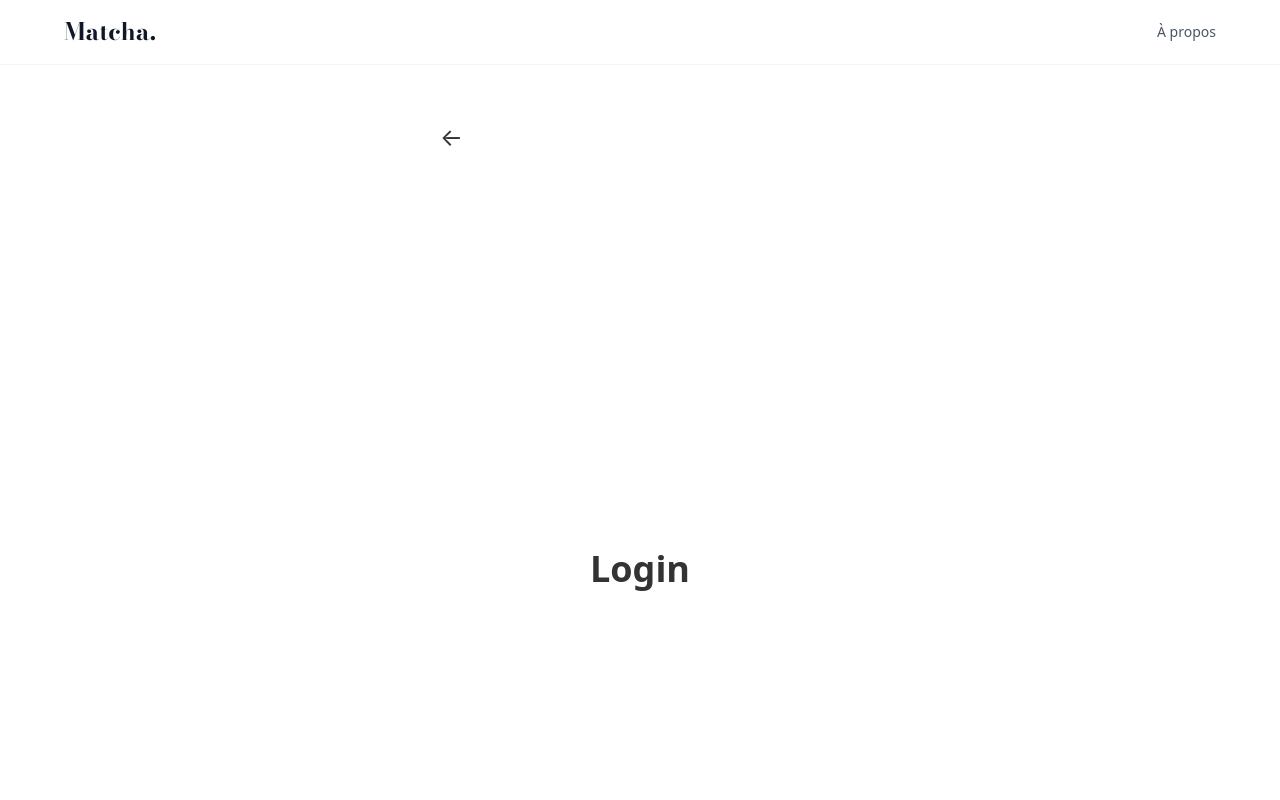
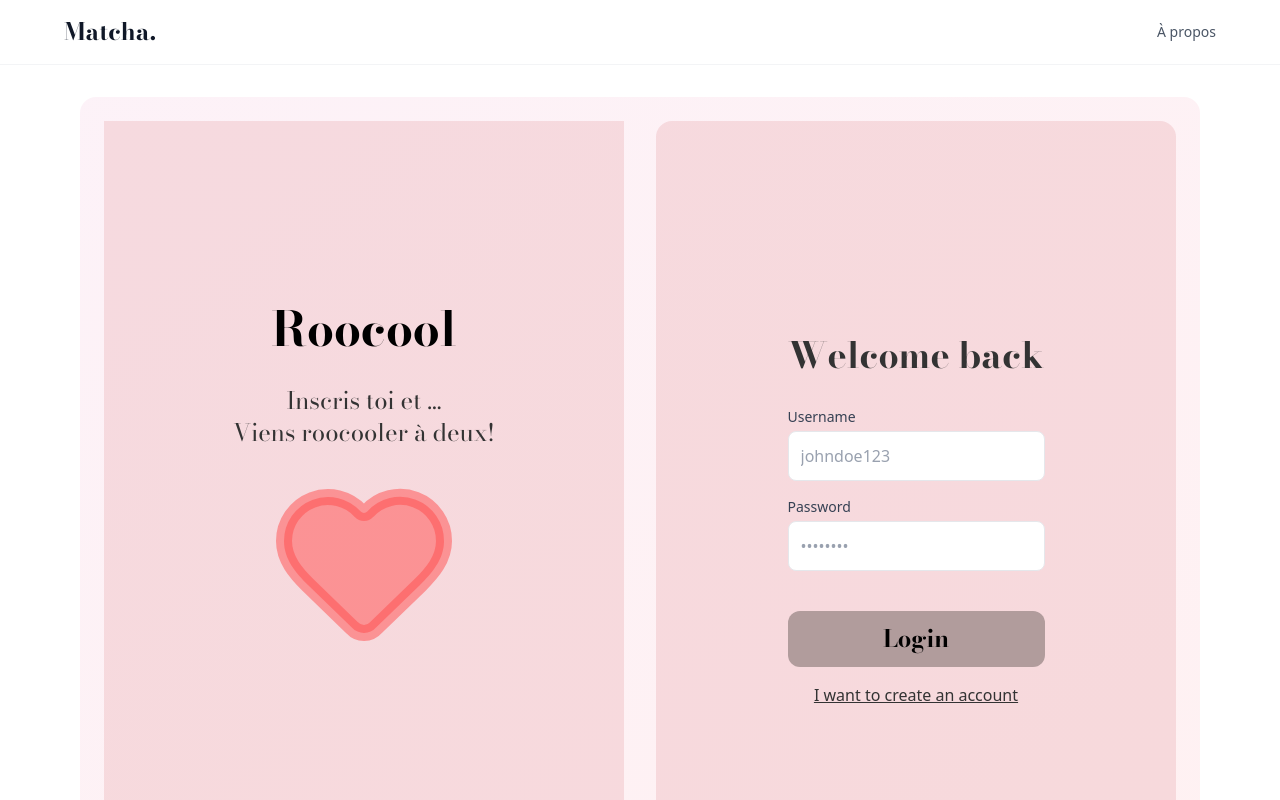
Before and after one commit to LexyRani/Matcha-42, a React (Vite) app in the folder frontend/: page /auth/login in a window 1280 px wide. Shown: the top 800 px of the page. Built offline with nearby package versions, Linux system fonts and the light colour scheme.

Commit message:
feature: change loginPage the homePage  and delete the arrow

```diff
--- a/frontend/src/pages/Home.tsx
+++ b/frontend/src/pages/Home.tsx
@@ -6,17 +6,24 @@ export function Home()
 {
     const navigate = useNavigate();
     return(
-        <div className="min-h-screen flex flex-col items-center justify-center bg-[#EBB3B8]/40 space-y-8 p-6">
+        <div className="flex flex-col md:flex-row md:gap-8 bg-linear-to-br  rounded-2xl p-6 from-pink-50 to-rose-50">
+            {/* Element de gauche */}
+            <div className="min-h-screen flex flex-col flex-1 items-center justify-center bg-[#EBB3B8]/40 space-y-8 p-6">
                 <div className="text-center space-y-2 mt-16">
+                    <h1 className="text-5xl font-bodoni font-bold text-black mb-8"> Bienvenue sur </h1>
                     <h1 className="text-5xl font-bodoni font-bold text-black mb-8"> Roocool </h1>
                 </div>
                 <div className="mb-8 animate-bounce" >
                     <Heart className="w-48 h-48 text-accent/50  fill-current"/>
                 </div>
-            <div className="w-full max-w-sm space-y-4 mt-12 ">
+            </div>
+            {/* Element de droite */}
+            <div className="flex flex-col flex-1 w-full min-h-screen items-center justify-center  bg-[#EBB3B8]/40 p-6">
+                <div className="space-y-8">
                     <Button label="Login" onClick={()=> navigate("auth/login")}/>
                     <Button label = "Sign up" onClick={()=> navigate("auth/register")}/>
                 </div>
             </div>
+        </div>
     );
 }
--- a/frontend/src/pages/auth/Login.tsx
+++ b/frontend/src/pages/auth/Login.tsx
@@ -1,15 +1,78 @@
-import { useNavigate } from "react-router-dom";
+    import { useNavigate, Link } from "react-router-dom";
+import { Button } from "../../components/ui/Button";
+import { Input } from "../../components/ui/Input";
+import React, { useState } from "react";
+import { Heart } from "lucide-react";
+import { loginSchema } from "../../utils/validation";
 
-export function Login()
-{
+export function Login() {
     const navigate = useNavigate();
+    const [formData, setFormData] = useState({
+        username: "",
+        password: "",
+    });
+
+    const handleChange = (e: React.ChangeEvent<HTMLInputElement>) => {
+        const { name, value } = e.target;
+        setFormData(prev => ({
+            ...prev,
+            [name]: value
+        }));
+    };
+
+    // État pour les erreurs globales
+    const [errors, setErrors] = useState<Record<string, string>>({});
+
+    const handleSubmit = async (e: React.SyntheticEvent) => {
+        e.preventDefault();
+        setErrors({});
+
+        // Validation spécifique Login
+        const result = loginSchema.safeParse(formData);
+        if (!result.success) {
+            const newErrors: Record<string, string> = {};
+            result.error.issues.forEach((issue) => {
+                const field = issue.path[0] as string;
+                newErrors[field] = issue.message;
+            });
+            setErrors(newErrors);
+            return;
+        }
+
+        // TODO: Appel API /api/auth/login + gestion token
+        console.log("Login avec :", formData);
+    };
     return(
-        <div className="min-h-screen flex flex-col p-6 max-w-md mx-auto">
-            <button onClick={() => navigate(-1)} className="mb-8 text-2xl self-start">←</button>
-            <div className="min-h-screen flex flex-col items-center justify-center p-4">
-            <h1 className="text-4xl font-bold mb-8"> Login </h1>
-                <div className="w-full max-w-sm space-y-4">
+        <div className="flex flex-col md:flex-row md:gap-8 bg-linear-to-br  rounded-2xl p-6 from-pink-50 to-rose-50">
+            {/* Element Gauche */}
+            <div className="hidden md:flex md:flex-col md:flex-1 md:min-h-screen md:items-center md:justify-center md:bg-[#EBB3B8]/40 md:p-16 md:space-y-16">
+                {/* Titre Roocol */}
+                <div className="text-center">
+                    <h1 className="text-5xl font-bodoni font-bold text-black mb-8"> Roocool </h1>
+                    <h2 className="text-2xl font-bodoni text-mist-700">Inscris toi et ... </h2>
+                    <h2 className="text-2xl font-bodoni text-mist-700">Viens roocooler à deux! </h2>
                 </div>
+                {/*  Ceur sautant */}
+                <div className="mb-8 animate-bounce" >
+                    <Heart className="w-48 h-48 text-accent/50  fill-current"/>
+                </div>
+            </div>
+            {/* Element Droite */}
+            <div className="w-full flex flex-col md:flex-1 md:min-h-screen min-h-screen items-center justify-center md:p-16 p-2 bg-[#EBB3B8]/40 rounded-2xl">
+                <h1 className="text-4xl font-bodoni font-bold mb-8"> Welcome back </h1>
+                <form className="space-y-4" onSubmit={handleSubmit} noValidate>
+                {/* Username & Email */}
+                    <Input label="Username" name="username" value={formData.username} onChange={handleChange} error={errors.username} placeholder="johndoe123" type="text"/>
+                {/* Mots de passe */}
+                    <Input label="Password" name="password" value={formData.password} onChange={handleChange} error={errors.password} placeholder="••••••••" type="password"/>
+                {/* Bouton Submit */}
+                <div className="pt-6">
+                    <Button label="Login" type="submit" />
+                </div>
+                <div className="underline decoration-solid text-center">
+                    <a href="./register">I want to create an account</a>
+                </div>
+                </form>
             </div>
         </div>
     );
--- a/frontend/src/pages/auth/Register.tsx
+++ b/frontend/src/pages/auth/Register.tsx
@@ -1,23 +1,18 @@
-import { useNavigate } from "react-router-dom";
 import { Button } from "../../components/ui/Button";
 import { Input } from "../../components/ui/Input";
 import React,{ useState } from "react";
-import {ArrowLeft} from 'lucide-react'
 import { Heart } from "lucide-react";
 import { registerSchema } from "../../utils/validation"
 
-
 export function Register()
 {
-
-    const navigate = useNavigate();
     const [formData, setFormData] = useState({
         firstName: "",
         lastName: "",
         username: "",
         email: "",
         password: "",
-        confirmPassword: ""
+        confirmPassword:"",
     });
 
     const handleChange = (e: React.ChangeEvent<HTMLInputElement>) => {
@@ -45,25 +40,16 @@ export function Register()
             setErrors(newErrors);
             return;
         }
-        // const url = "http://localhost:3000/backend/server.ts/";
-        // try{
-        //     const reponse = await fetch(url);
-        //     if(!reponse.ok)
-        //     {
-        //         throw
-        //     }
-        // }
-        // //[ ]TODO: call API endpoint
     }
 
     return(
         <div className="flex flex-col md:flex-row md:gap-8 bg-linear-to-br  rounded-2xl p-6 from-pink-50 to-rose-50">
             {/* Element Gauche */}
-            <div className="hidden md:flex md:flex-col md:flex-1 md:min-h-screen md:items-center md:justify-center md:bg-[#EBB3B8]/40 md:p-16 md:space-y-16 rounded-2xl">
+            <div className="hidden md:flex md:flex-col md:flex-1 md:min-h-screen md:items-center md:justify-center md:bg-[#EBB3B8]/40 md:p-16 md:space-y-16">
                 {/* Titre Roocol */}
                 <div className="text-center">
                     <h1 className="text-5xl font-bodoni font-bold text-black mb-8"> Roocool </h1>
-                    <h2 className="text-2xl font-bodoni text-mist-700 mb-2">Inscrit toi et ... </h2>
+                    <h2 className="text-2xl font-bodoni text-mist-700">Inscris toi et ... </h2>
                     <h2 className="text-2xl font-bodoni text-mist-700">Viens roocooler à deux! </h2>
                 </div>
                 {/*  Ceur sautant */}
@@ -73,8 +59,7 @@ export function Register()
             </div>
             {/* Element Droite */}
              {/* <div className="min-h-screen flex-1 flex-col p-6 w-full bg-[#EBB3B8]/30"></div> */}
-            <div className="w-full flex flex-col md:flex-1 md:min-h-screen min-h-screen items-center justify-center md:p-6 p-2 bg-[#EBB3B8]/40 rounded-2xl">
-                <button onClick={() => navigate(-1)} className="mb-8 p-2 hover:bg-gray-100 rounded-full transition-colors self-start" aria-label="Go back"> <ArrowLeft className="w-6 h-6 text-gray-700" /></button>
+            <div className="w-full flex flex-col md:flex-1 md:min-h-screen min-h-screen items-center justify-center md:p-16 p-2 bg-[#EBB3B8]/40 rounded-2xl">
                 <h1 className="text-3xl font-bodoni font-bold mb-8"> Create your account </h1>
                 <form className="space-y-4" onSubmit={handleSubmit} noValidate>
                 {/* Identité */}
@@ -92,6 +77,9 @@ export function Register()
                 <div className="pt-6">
                     <Button label="Create Account" type="submit" />
                 </div>
+                <div className="underline decoration-solid text-center">
+                    <a href="./login">I already have a account</a>
+                </div>
                 </form>
             </div>
         </div>
--- a/frontend/src/utils/validation.ts
+++ b/frontend/src/utils/validation.ts
@@ -14,3 +14,11 @@ export const registerSchema = z.object({
   message: "Passwords don't match",
   path: ["confirmPassword"],
 });
+
+export const loginSchema = z.object({
+  username: z.string().min(3, "Username must be at least 3 characters").max(20, "Username too long"),
+  password: z.string().min(8, "Password must be at least 8 characters"),
+});
+
+export type RegisterFormData = z.infer<typeof registerSchema>;
+export type LoginFormData = z.infer<typeof loginSchema>;
```
Lines whose indentation alone changed are shown as unchanged.
